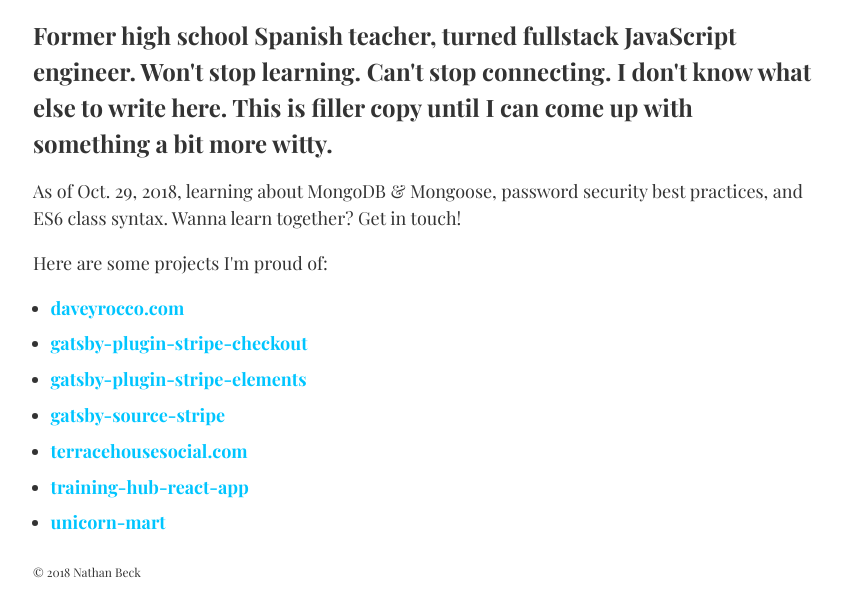
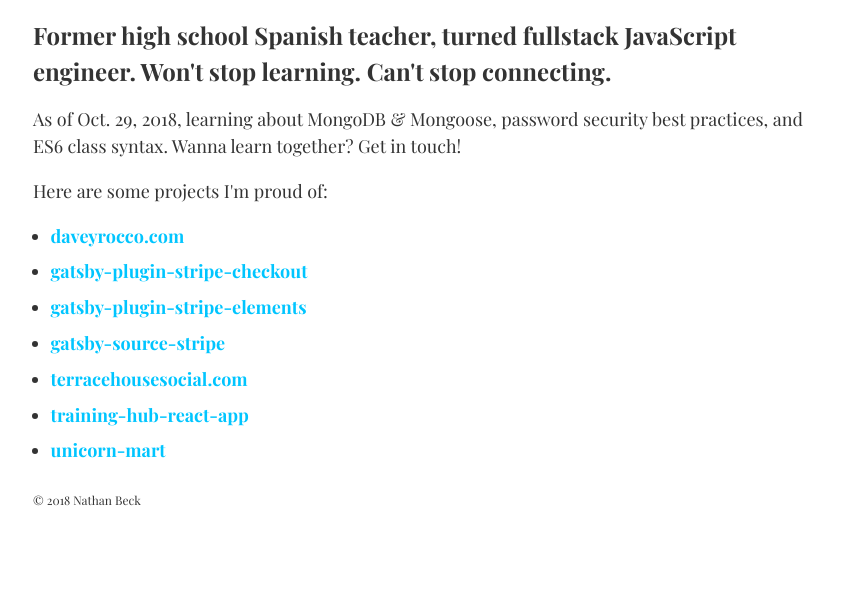
Before and after one commit to njosefbeck/njosefbeck.com, a Gatsby site: page / in a window 1280 px wide. Shown: the part 138-754 px from the top of the page, without its empty margins (217-1059 px from the left). Built offline with nearby package versions, Linux system fonts and the light colour scheme; Gatsby itself is replaced by a stand-in of ours; some packages are replaced by stand-ins of ours.

Commit message:
Update lead text

```diff
--- a/src/pages/index.js
+++ b/src/pages/index.js
@@ -15,7 +15,7 @@
   return (
     <Layout>
       <main className="Home">
-        <p className="lead">Former high school Spanish teacher, turned fullstack JavaScript engineer. Won't stop learning. Can't stop connecting. I don't know what else to write here. This is filler copy until I can come up with something a bit more witty.</p>
+        <p className="lead">Former high school Spanish teacher, turned fullstack JavaScript engineer. Won't stop learning. Can't stop connecting.</p>
 
         <p>As of Oct. 29, 2018, learning about MongoDB & Mongoose, password security best practices, and ES6 class syntax. Wanna learn together? Get in touch!</p>
 
```
